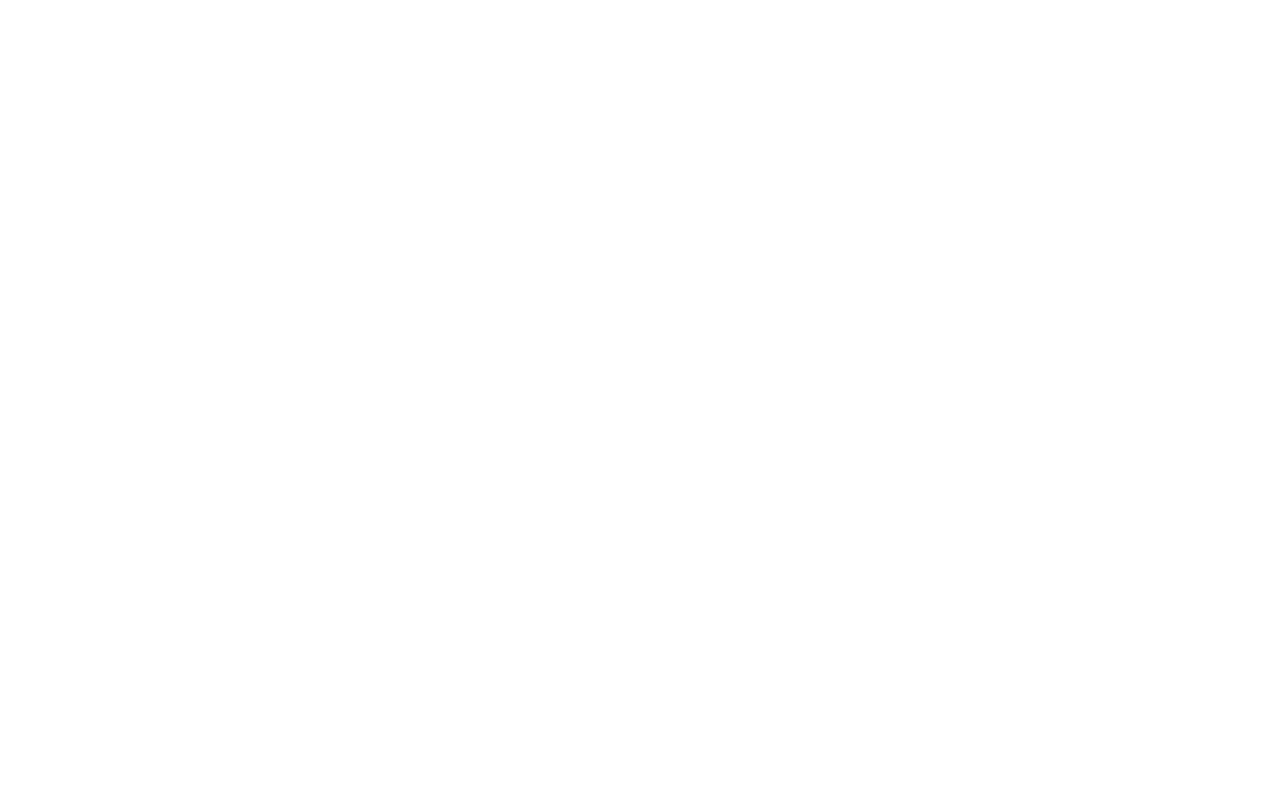
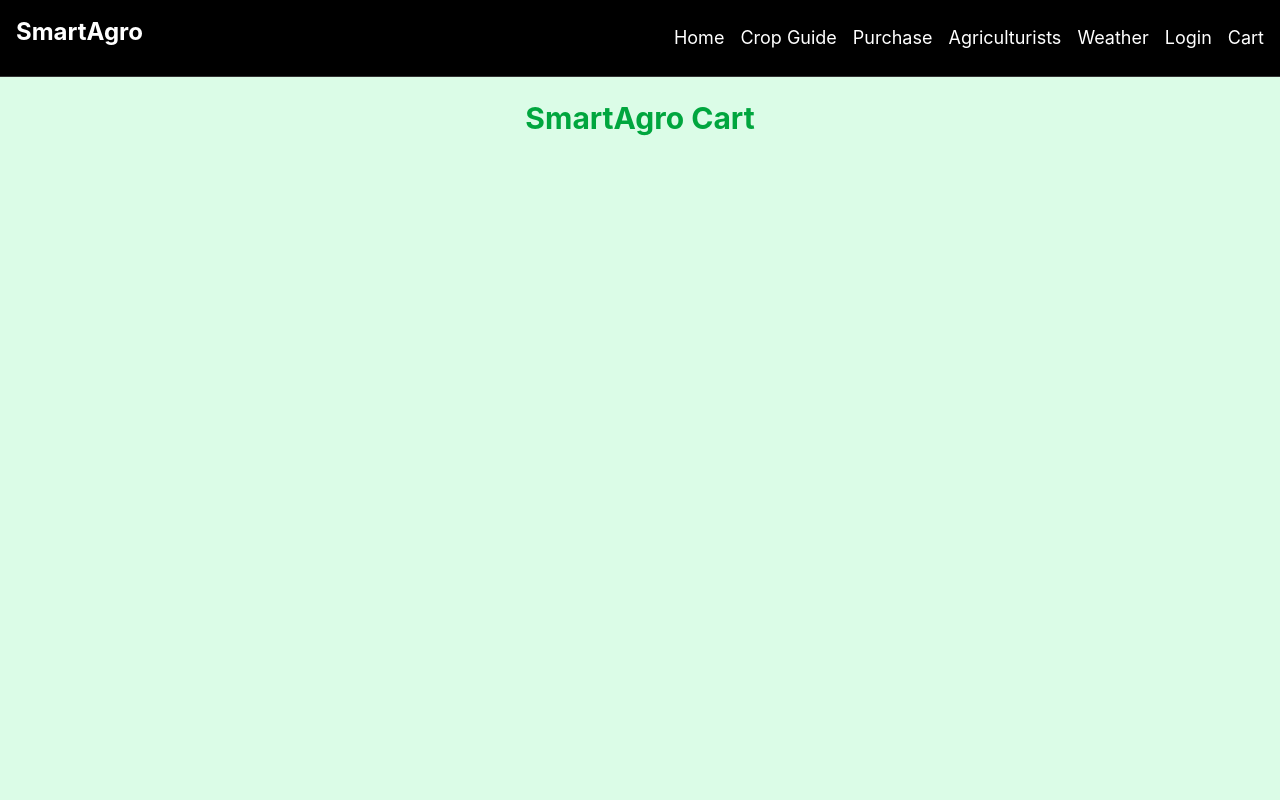
Before and after one commit to beingharsh12/SmartAgro-React, a React (Vite) app in the folder SmartAgro/: page /cart in a window 1280 px wide. Before the commit this address had no page. Shown: the top 800 px of the page. Built offline with nearby package versions, Linux system fonts and the light colour scheme.

Commit message:
added cart page route and some changes in login and signup components

```diff
--- a/SmartAgro/src/App.jsx
+++ b/SmartAgro/src/App.jsx
@@ -10,6 +10,7 @@
 import Zaid from './pages/Zaid'
 import { Routes, Route } from 'react-router-dom'
 import MainLayout from './layouts/MainLayout'
+import Cart from './pages/Cart'
 
 function App() {
   return (
@@ -26,6 +27,7 @@
         <Route path='/Seasons/zaid' element={<Zaid />} />
         <Route path='/login' element={<Login />} />
         <Route path='/signup' element={<SignUp />} />
+        <Route path='/cart' element={<Cart />} />
       </Route>
     </Routes>
   )
--- a/SmartAgro/src/components/Navbar.jsx
+++ b/SmartAgro/src/components/Navbar.jsx
@@ -34,8 +34,11 @@
           <li>
             <Link to="/login">Login</Link>
           </li>
+          {/* <li>
+            <Link to="/signup">Sign-Up</Link>
+          </li> */}
           <li>
-            <Link to="/signup">Sign-Up</Link>
+            <Link to="/cart">Cart</Link>
           </li>
         </ul>
         {/* Mobile Menu*/}
--- /dev/null
+++ b/SmartAgro/src/pages/Cart.jsx
@@ -0,0 +1,11 @@
+import React from 'react'
+
+const Cart = () => {
+  return (
+    <>
+    <h1 className='mt-25 text-3xl font-bold text-green-600'>SmartAgro Cart</h1>
+    </>
+  )
+}
+
+export default Cart
--- a/SmartAgro/src/pages/Login.jsx
+++ b/SmartAgro/src/pages/Login.jsx
@@ -1,3 +1,5 @@
+import React from 'react';
+import { Link } from 'react-router-dom';
 const Login = () => {
   return (
     <section className="w-full min-h-screen bg-green-100 flex items-center justify-center px-4 py-30" aria-labelledby="login-heading">
@@ -36,7 +38,7 @@
             className="mt-2 w-full rounded border border-gray-400 px-3 py-2 focus-visible:outline-green-700"
           />
         </div>
-
+        <p>Don't have an account? <Link to="/signup" className="text-green-700 hover:underline">Sign up</Link></p>
         <button type="submit" className="mt-6 w-full rounded bg-green-700 px-4 py-3 font-semibold text-white hover:bg-green-800">
           Login
         </button>
--- a/SmartAgro/src/pages/Purchase.jsx
+++ b/SmartAgro/src/pages/Purchase.jsx
@@ -1,5 +1,6 @@
 import React from 'react';
 import { useState } from 'react';
+
 
 const productsData = [
   {
@@ -60,8 +61,7 @@
 
 
    const filteredProducts = productsData.filter((product) => {
-    const matchesCategory =
-      category === "all" || product.category === category;
+    const matchesCategory = category === "all" || product.category === category;
 
     const matchesSearch = product.name
       .toLowerCase()
--- a/SmartAgro/src/pages/SignUp.jsx
+++ b/SmartAgro/src/pages/SignUp.jsx
@@ -1,3 +1,5 @@
+import React from 'react';
+import { Link } from 'react-router-dom';
 const SignUp = () => {
   return (
     <section className="w-full min-h-screen bg-green-100 flex items-center justify-center px-4 py-30" aria-labelledby="signup-heading">
@@ -55,6 +57,7 @@
             Use at least 8 characters.
           </p>
         </div>
+        <p>Already have an account? <Link to="/login" className="text-green-700 hover:underline">Log in</Link></p>
 
         <button type="submit" className="mt-6 w-full rounded bg-green-700 px-4 py-3 font-semibold text-white hover:bg-green-800">
           Create Account
```
